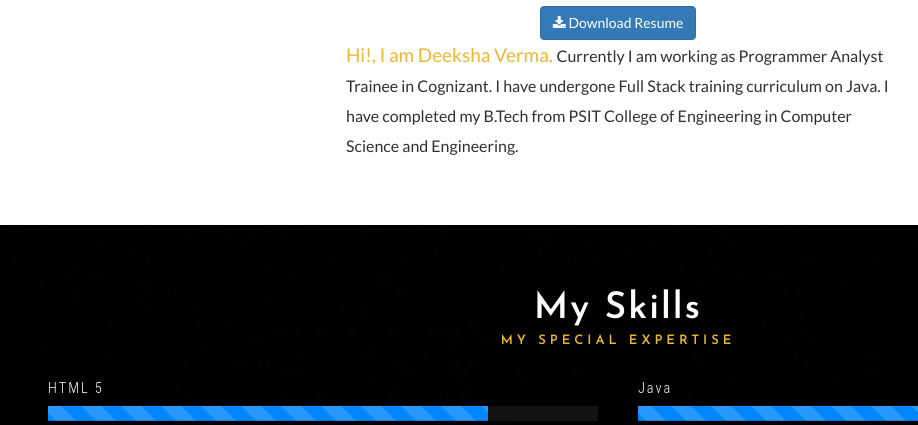
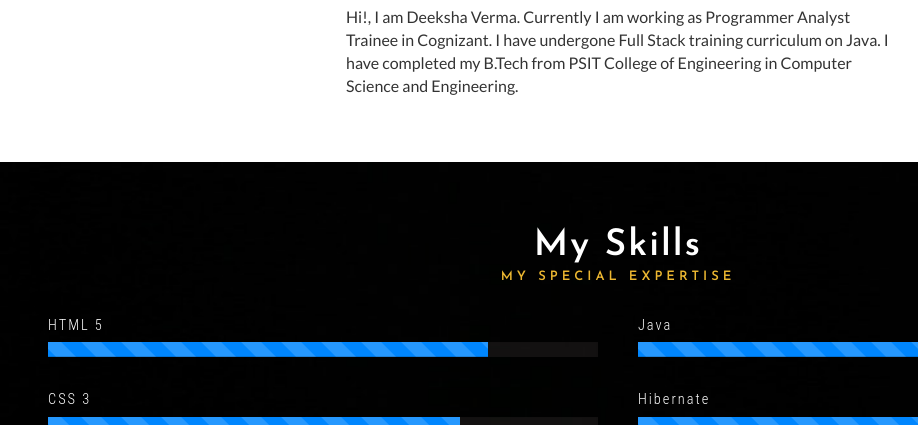
Before and after one commit to DeekshaVerma5497/DeekshaVerma5497.github.io, a plain HTML site: page index.html in a window 1280 px wide. Shown: the part 838-1263 px from the top of the page, without its empty margins (22-940 px from the left). Drawn offline with Linux system fonts and the light colour scheme.

Commit message:
Update index.html

```diff
--- a/index.html
+++ b/index.html
@@ -75,8 +75,7 @@ Smartphone Compatible web template, free webdesigns for Nokia, Samsung, LG, Sony
 		<p></span></h3>
           <div align="center" class="button-container"><a class="btn btn-default btn-round btn-lg btn-icon" href="https://www.facebook.com/deeksha5verma" rel="tooltip" title="Facebook Profile"><i class="fa fa-facebook"></i></a><a class="btn btn-default btn-round btn-lg btn-icon" href="https://github.com/DeekshaVerma5497" rel="tooltip" title="Github Profile link"><i class="fa fa-github"></i></a><a class="btn btn-default btn-round btn-lg btn-icon" href="https://www.linkedin.com/in/deeksha-verma-295833117/" rel="tooltip" title="Linkedin Profile Link"><i class="fa fa-linkedin"></i></a></div>
 <br>
-		 <p class="text-center"><a class="btn btn-primary" href="deeksha-verma.pdf" download><i class="fa fa-download"></i> Download Resume</a></p>
-		<p><span>Hi!, I am Deeksha Verma. </span>
+		 <span>Hi!, I am Deeksha Verma. </span>
 		Currently I am working as Programmer Analyst Trainee in Cognizant.
 		I have undergone Full Stack training curriculum on Java. I have completed my B.Tech from PSIT College of Engineering in Computer Science and Engineering.
 		</p>
```
